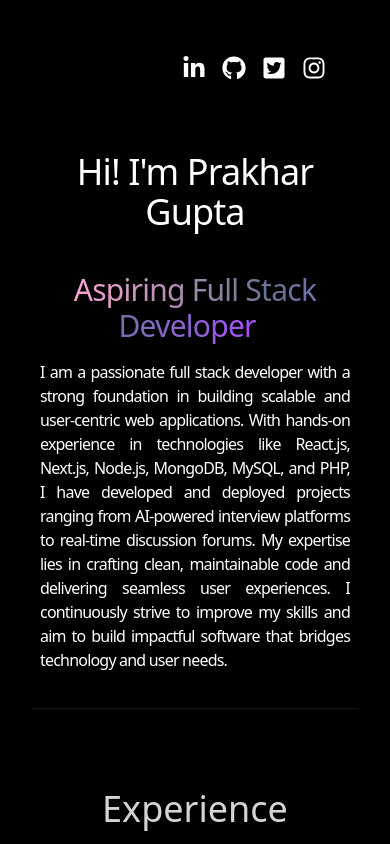
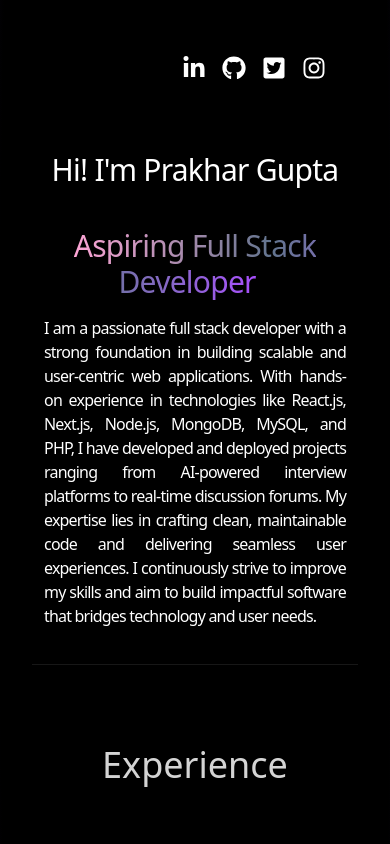
Before and after one commit to PRAKHAR-2402/Portfolio-1, a React (Vite) app: page / in a window 390 px wide. Shown: the top 844 px of the page. Built offline with nearby package versions, Linux system fonts and the light colour scheme.

Commit message:
Update Hero.jsx

```diff
--- a/src/components/Hero.jsx
+++ b/src/components/Hero.jsx
@@ -17,12 +17,12 @@ const Hero = () => {
       <div className="flex flex-col lg:flex-row flex-wrap items-center justify-center">
         {/* Left Section: Text */}
         <div className="w-full lg:w-1/2 flex justify-center">
-          <div className="flex flex-col items-center px-2 text-center">
+          <div className="flex flex-col items-center px-3 text-center">
             <motion.h1
               variants={container(0)}
               initial="hidden"
               animate="visible"
-              className="text-4xl lg:text-6xl font-thin tracking-tight text-white mt-2 lg:mt-16 mb-10"
+              className="text-3xl lg:text-6xl font-thin tracking-tight text-white mt-2 lg:mt-16 mb-10"
             >
               Hi! I'm Prakhar Gupta
             </motion.h1>
```
